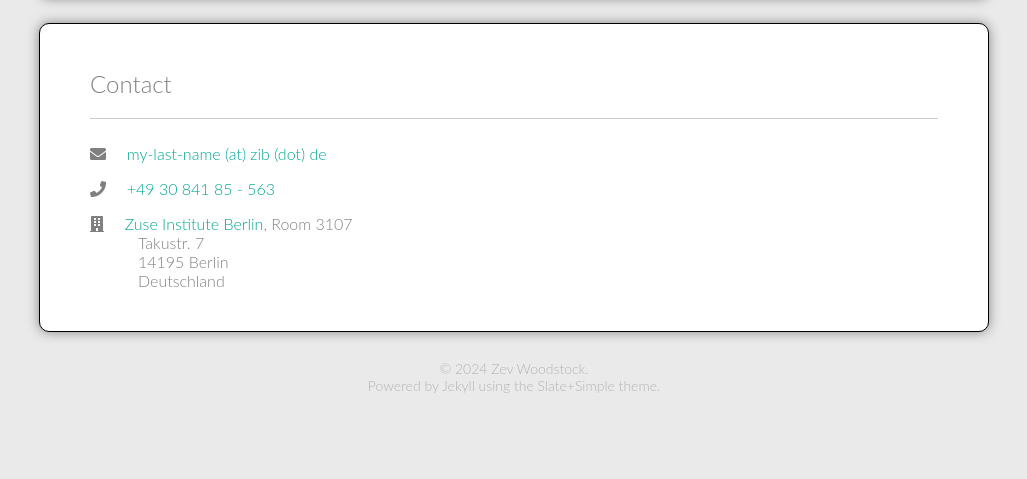
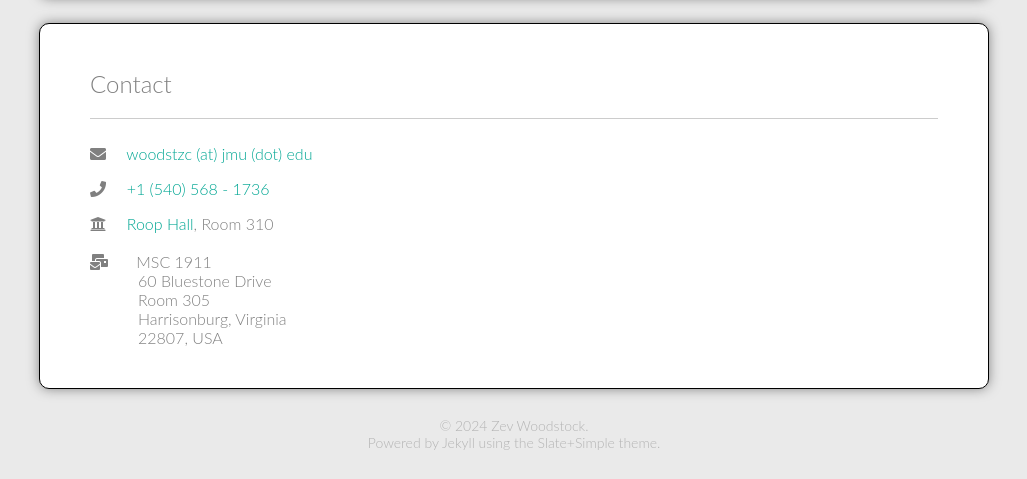
Before and after one commit to zevwoodstock/zevwoodstock.github.io, a Jekyll site: the page built from cv/index.html, in a window 1280 px wide. Shown: the part 982-1461 px from the top of the page, without its empty margins (126-1153 px from the left). Built offline with Jekyll 4.4.1, drawn with Linux system fonts in a browser that asks for light colours; some web fonts are replaced; before the commit the page ends 1404 px from its top, so only the background shows below that.

Commit message:
Update with JMU contact info

```diff
--- a/_includes/navigation.html
+++ b/_includes/navigation.html
@@ -33,7 +33,7 @@
 -->
 <!--	      <li><a href="https://www.linkedin.com/in/zevwoodstock/"><i
 	class="fab fa-linkedin-in"></i></a></li> -->
-	      <li><a href="mailto:woodstock@zib.de"><i
+	      <li><a href="mailto:woodstzc@jmu.edu"><i
 	      class="fa fa-envelope"></i></a></li>
  <!--             <li><a href="https://www.twitter.com/PROFILE"><i
 	 class="fab fa-twitter fa-1x"></i></a></li>
--- a/cv/index.html
+++ b/cv/index.html
@@ -39,25 +39,28 @@ title: CV
         <hr>
         <p class="entry-title">
 		<i class="fa fa-envelope"></i> &emsp;
-		<a href="mailto:woodstock@zib.de">
-		my-last-name (at) zib (dot) de
+		<a href="mailto:woodstzc@jmu.edu">
+		woodstzc (at) jmu (dot) edu
 		</a>
 		</p>
 
 		<p class="entry-title">
 		<i class="fa fa-phone"></i> &emsp;
-		<a href="https://www.zib.de/members/woodstock">
-		+49 30 841 85 - 563
+		<a href="tel:+15405681736">
+		+1 (540) 568 - 1736
 		</a>
 		</p>
 
         <p class="entry-title">
-			<i class="fa fa-building"></i> &emsp;
-		<a href="https://www.zib.de/contact">
-			Zuse Institute Berlin</a>, Room 3107 <br>
-		&emsp;&emsp;&emsp;&emsp;Takustr. 7<br>
-		&emsp;&emsp;&emsp;&emsp;14195 Berlin<br>
-		&emsp;&emsp;&emsp;&emsp;Deutschland<br>
+			<i class="fa fa-university"></i> &emsp;
+		<a href="https://map.jmu.edu/?id=1869#!m/592737?share">
+                    Roop Hall</a>, Room 310 <br> <br>
+			<i class="fa fa-mail-bulk"></i>
+		&emsp;&emsp;MSC 1911<br>
+		&emsp;&emsp;&emsp;&emsp;60 Bluestone Drive<br>
+		&emsp;&emsp;&emsp;&emsp;Room 305<br>
+		&emsp;&emsp;&emsp;&emsp;Harrisonburg, Virginia<br>
+		&emsp;&emsp;&emsp;&emsp;22807, USA<br>
 		</p>
 
 </article>
```
Also changed, not shown: about-me/index.html (+16 -19 lines), teaching/_posts/2024-08-21-calculus.md (+16 -0 lines), 1 other file.
